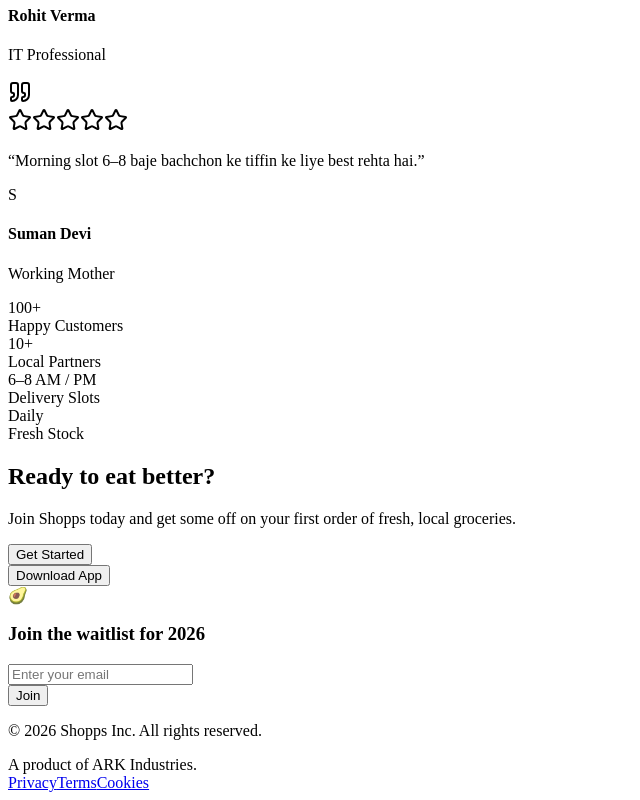
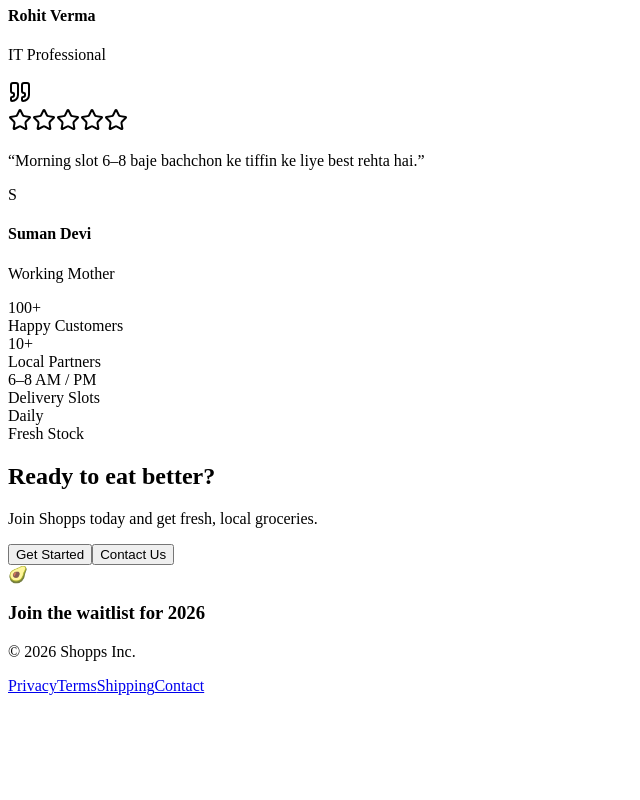
Before and after one commit to Roshan04E/shopps, a Next.js app: page /home-page in a window 1280 px wide. Shown: the part 1529-2329 px from the top of the page, without its empty margins (0-640 px from the left). After the commit the page ends 2232 px from the top, so only its background shows below. Built offline with nearby package versions, Linux system fonts and the light colour scheme.

Commit message:
policy pages

```diff
--- a/components/home/FooterSection.tsx
+++ b/components/home/FooterSection.tsx
@@ -1,141 +1,73 @@
+"use client";
+
 import { Button } from "@/components/button";
+import Link from "next/link";
 
 export default function FooterSection() {
   return (
     <footer className="relative bg-slate-900 text-white pt-20 pb-10 overflow-hidden">
-      {/* Gradient background effects */}
-      <div className="absolute top-0 left-0 w-96 h-96 bg-gradient-to-br from-orange-500/10 to-pink-500/10 rounded-full blur-3xl animate-pulse"></div>
-      <div className="absolute bottom-0 right-0 w-96 h-96 bg-gradient-to-tl from-purple-500/10 to-pink-500/10 rounded-full blur-3xl animate-pulse" style={{ animationDelay: '1s' }}></div>
+      {/* background blobs */}
+      <div className="absolute top-0 left-0 w-96 h-96 bg-gradient-to-br from-orange-500/10 to-pink-500/10 rounded-full blur-3xl animate-pulse" />
+      <div className="absolute bottom-0 right-0 w-96 h-96 bg-gradient-to-tl from-purple-500/10 to-pink-500/10 rounded-full blur-3xl animate-pulse" />
 
       <div className="container mx-auto px-6 relative z-10">
-        {/* Main CTA Section */}
+        {/* CTA */}
         <div className="grid md:grid-cols-2 gap-12 items-center mb-16">
           <div>
-            <h2 className="text-3xl md:text-4xl font-bold mb-6 bg-gradient-to-r from-orange-400 to-pink-500 bg-clip-text !text-transparent">
+            <h2 className="text-3xl md:text-4xl font-bold mb-6 bg-gradient-to-r from-orange-400 to-pink-500 bg-clip-text text-transparent">
               Ready to eat better?
             </h2>
             <p className="text-slate-400 text-lg mb-8">
-              Join Shopps today and get some off on your first order of fresh, local groceries.
+              Join Shopps today and get fresh, local groceries.
             </p>
+
             <div className="flex gap-4">
-              <div className="relative group">
-                <div className="absolute -inset-1 bg-gradient-to-r from-orange-400 to-pink-500 rounded-full blur-lg opacity-50 group-hover:opacity-75 transition duration-300"></div>
+              <Link href="/about">
                 <Button
                   variant="glass"
-                  className="
-                    relative
-                    bg-gradient-to-r from-orange-500 to-pink-500
-                    text-white font-semibold
-                    hover:shadow-2xl hover:shadow-orange-400/50
-                    hover:scale-105
-                    active:scale-95
-                    transition-all duration-300
-                  "
+                  className="bg-gradient-to-r from-orange-500 to-pink-500 text-white"
                 >
                   Get Started
                 </Button>
-              </div>
+              </Link>
+
+              <Link href="/contact">
                 <Button
                   variant="outline"
-                className="
-                  border-2 border-slate-700
-                  text-slate-300 font-semibold
-                  hover:bg-gradient-to-r hover:from-slate-800 hover:to-slate-700
-                  hover:border-orange-500/50
-                  hover:scale-105
-                  active:scale-95
-                  transition-all duration-300
-                "
+                  className="border-slate-700 text-slate-300"
                 >
-                Download App
+                  Contact Us
                 </Button>
+              </Link>
             </div>
           </div>
 
-          {/* Waitlist Card */}
-          <div className="relative group">
-            {/* Card glow effect */}
-            <div className="absolute -inset-1 bg-gradient-to-r from-orange-400 to-pink-500 rounded-2xl opacity-20 group-hover:opacity-40 blur-xl transition duration-500"></div>
-
-            <div className="relative bg-slate-800/90 backdrop-blur-sm rounded-2xl p-8 flex flex-col items-center text-center border border-slate-700/50 shadow-2xl">
-              <span className="text-6xl mb-4 animate-bounce-slow">🥑</span>
-              <h3 className="text-xl font-bold mb-2 bg-gradient-to-r from-orange-400 to-pink-400 bg-clip-text !text-transparent">
+          {/* Waitlist */}
+          <div className="bg-slate-800/90 rounded-2xl p-8 text-center border border-slate-700">
+            <span className="text-6xl mb-4 block">🥑</span>
+            <h3 className="text-xl font-bold bg-gradient-to-r from-orange-400 to-pink-400 bg-clip-text text-transparent">
               Join the waitlist for 2026
             </h3>
-              <div className="w-full max-w-sm flex gap-2 mt-4">
-                <input
-                  type="email"
-                  placeholder="Enter your email"
-                  className="
-                    flex-1 bg-slate-900/80
-                    border-2 border-slate-700
-                    rounded-lg px-4 py-2.5
-                    text-white placeholder:text-slate-500
-                    focus:outline-none
-                    focus:border-orange-500
-                    focus:ring-2 focus:ring-orange-500/20
-                    transition-all duration-300
-                  "
-                />
-                <div className="relative group/button">
-                  <div className="absolute -inset-0.5 bg-gradient-to-r from-orange-500 to-pink-500 rounded-lg opacity-75 group-hover/button:opacity-100 blur transition duration-300"></div>
-                  <Button className="
-                    relative
-                    bg-gradient-to-r from-orange-500 to-pink-500
-                    text-white font-semibold
-                    hover:shadow-lg hover:shadow-orange-400/50
-                    hover:scale-105
-                    active:scale-95
-                    transition-all duration-300
-                  ">
-                    Join
-                  </Button>
-                </div>
-              </div>
-            </div>
           </div>
         </div>
 
-        {/* Footer Bottom */}
+        {/* Bottom */}
         <div className="border-t border-slate-800 pt-8 flex flex-col md:flex-row justify-between items-center gap-4 text-sm text-slate-500">
-          <p>&copy; {new Date().getFullYear()} Shopps Inc. All rights reserved.</p>
-          <div className="font-bold bg-gradient-to-r from-orange-400 to-pink-500 bg-clip-text !text-transparent">
-            A product of ARK Industries.
-          </div>
+          <p>© {new Date().getFullYear()} Shopps Inc.</p>
+
           <div className="flex gap-6">
-            <a
-              href="#"
-              className="
-                hover:bg-gradient-to-r hover:from-orange-400 hover:to-pink-400
-                hover:bg-clip-text hover:!text-transparent
-                transition-all duration-300
-                hover:scale-110
-              "
-            >
+            <Link href="/privacy-policy" className="hover:text-orange-400">
               Privacy
-            </a>
-            <a
-              href="#"
-              className="
-                hover:bg-gradient-to-r hover:from-orange-400 hover:to-pink-400
-                hover:bg-clip-text hover:!text-transparent
-                transition-all duration-300
-                hover:scale-110
-              "
-            >
+            </Link>
+            <Link href="/terms" className="hover:text-orange-400">
               Terms
-            </a>
-            <a
-              href="#"
-              className="
-                hover:bg-gradient-to-r hover:from-orange-400 hover:to-pink-400
-                hover:bg-clip-text hover:!text-transparent
-                transition-all duration-300
-                hover:scale-110
-              "
-            >
-              Cookies
-            </a>
+            </Link>
+            <Link href="/shipping-policy" className="hover:text-orange-400">
+              Shipping
+            </Link>
+            <Link href="/contact" className="hover:text-orange-400">
+              Contact
+            </Link>
           </div>
         </div>
       </div>
```
Also changed, not shown: app/(policy-pages)/about/page.tsx (added, +22 -0 lines), app/(policy-pages)/contact/page.tsx (added, +44 -0 lines), app/(policy-pages)/privacy-policy/page.tsx (added, +18 -0 lines), app/(policy-pages)/shipping-policy/page.tsx (added, +13 -0 lines), app/(policy-pages)/terms/page.tsx (added, +16 -0 lines). Lines whose indentation alone changed are shown as unchanged.
